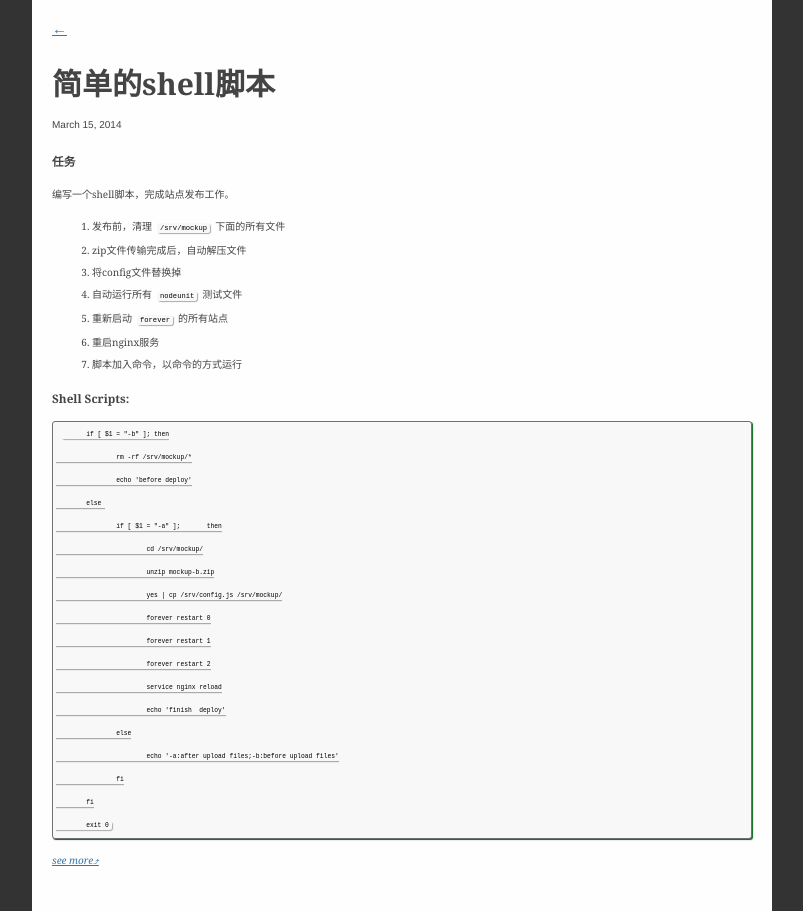
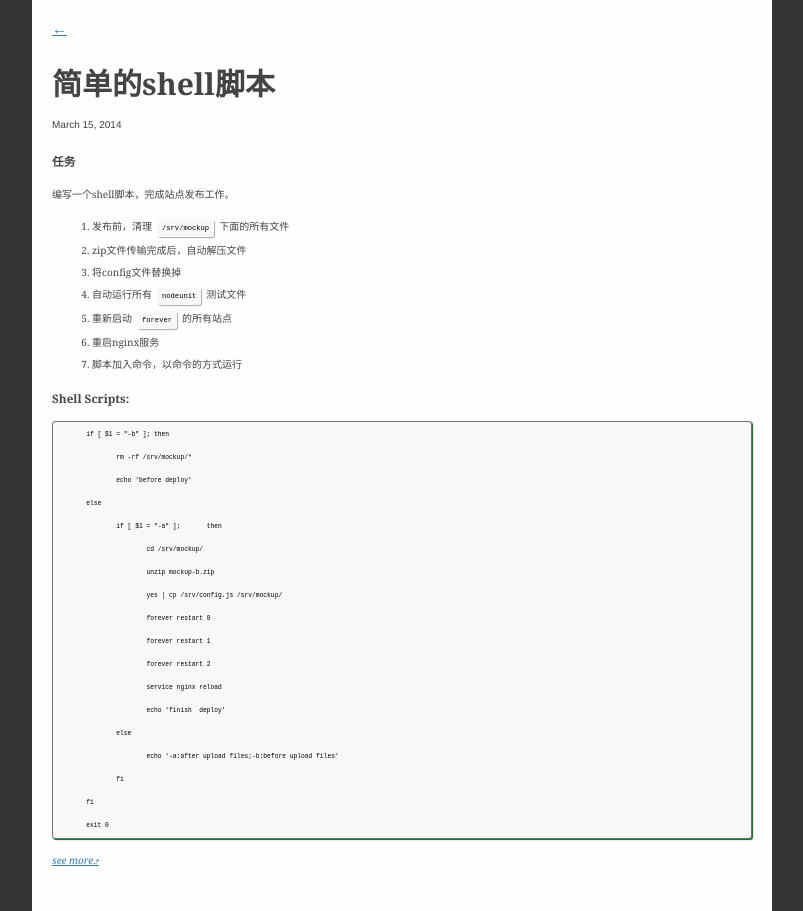
Before and after one commit to osrpt/osrpt.github.com, a Jekyll site: the page built from _posts/2014-03-15-simple-shell-script.md, in a window 1280 px wide. Shown: the whole page, without its empty margins (238-1041 px from the left). Built offline with Jekyll 4.4.1, drawn with Linux system fonts in a browser that asks for light colours; Markdown is read by kramdown in place of the engine named in the settings.

Commit message:
edit code style

```diff
--- a/css/default.css
+++ b/css/default.css
@@ -243,15 +243,18 @@ pre, code, kbd, samp {
     word-break: break-word;
     padding:1px 3px;
 }
-
 code {
     margin: 0 5px;
+    padding:5px;
     box-shadow: 1px 1px 1px #aaa;
 }
-
 pre {
     border:1px solid #707070;
     box-shadow:1px 1px 1px #006414;
+}
+
+pre code{
+    box-shadow: none;
 }
 .clear {
     clear:both;
```
